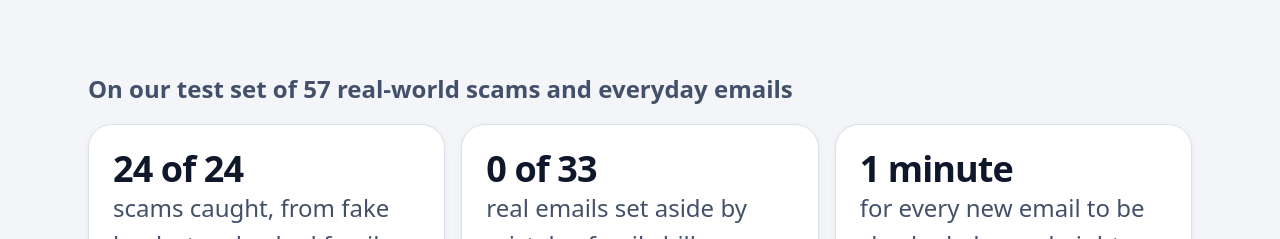
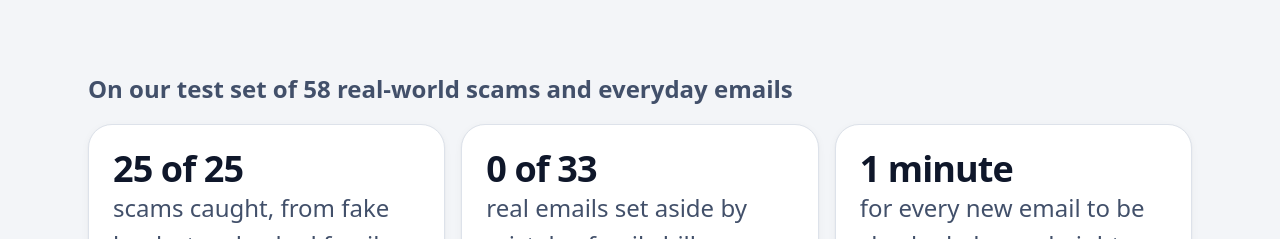
Before and after one commit to matthew-culver/Calhacks-13-Anchor, a Next.js app: page / in a window 1280 px wide. Shown: the part 783-1022 px from the top of the page. Built offline with nearby package versions, Linux system fonts and the light colour scheme; no server answers; what @convex-dev/auth would draw is missing.

Commit message:
test: the accuracy eval includes a family impostor using the formal name (58 emails, 25 of 25 scams caught)

```diff
--- a/src/app/page.tsx
+++ b/src/app/page.tsx
@@ -135,10 +135,10 @@ export default function Home() {
 
         {/* Measured, not promised: docs/ACCURACY.md, reproduced by convex/accuracy.test.ts. */}
         <section aria-labelledby="tested" className="mx-auto w-full max-w-6xl px-4 pb-16 sm:px-6">
-          <h2 id="tested" className="text-lg font-semibold text-muted">On our test set of 57 real-world scams and everyday emails</h2>
+          <h2 id="tested" className="text-lg font-semibold text-muted">On our test set of 58 real-world scams and everyday emails</h2>
           <dl className="mt-4 grid gap-4 sm:grid-cols-3">
             {[
-              ["24 of 24", "scams caught, from fake banks to a hacked family account"],
+              ["25 of 25", "scams caught, from fake banks to a hacked family account"],
               ["0 of 33", "real emails set aside by mistake, family bills included"],
               ["1 minute", "for every new email to be checked, day and night"],
             ].map(([n, label]) => (
```
Also changed, not shown: 6 other files (tests, documents, lock files or other folders).
